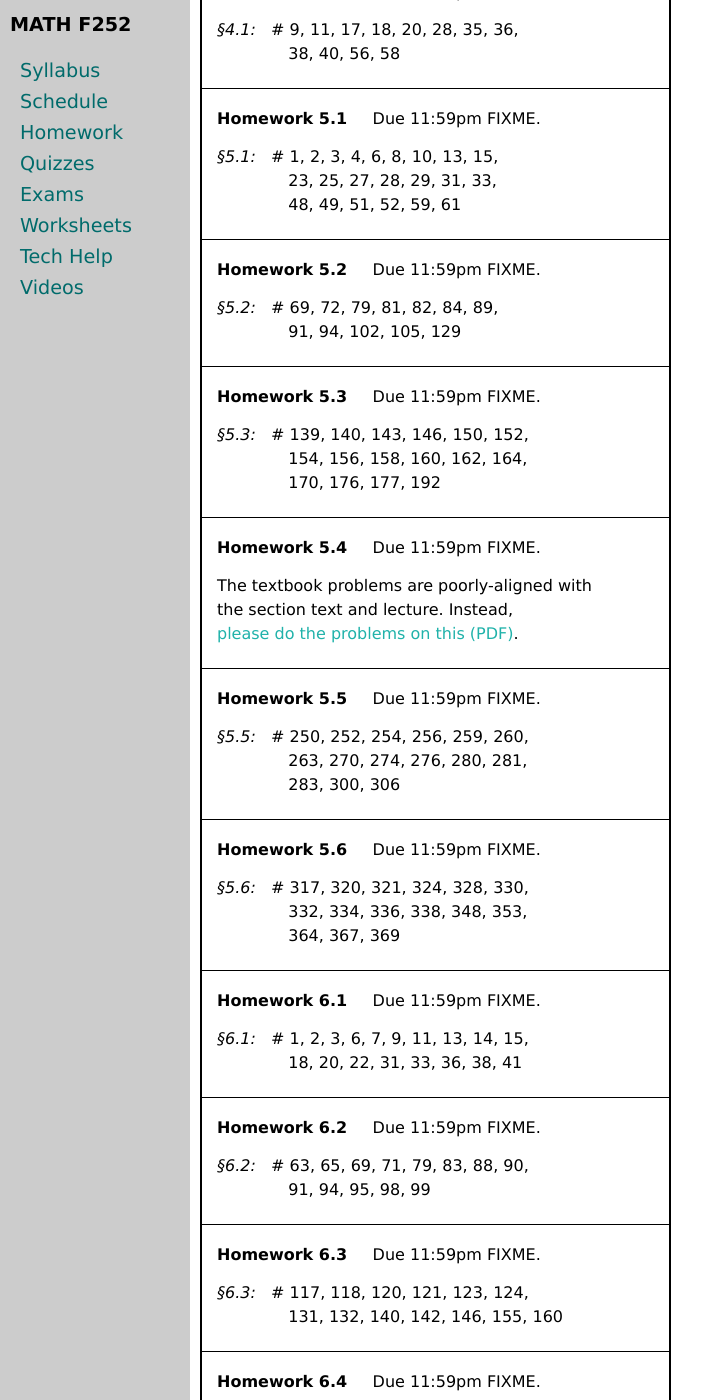
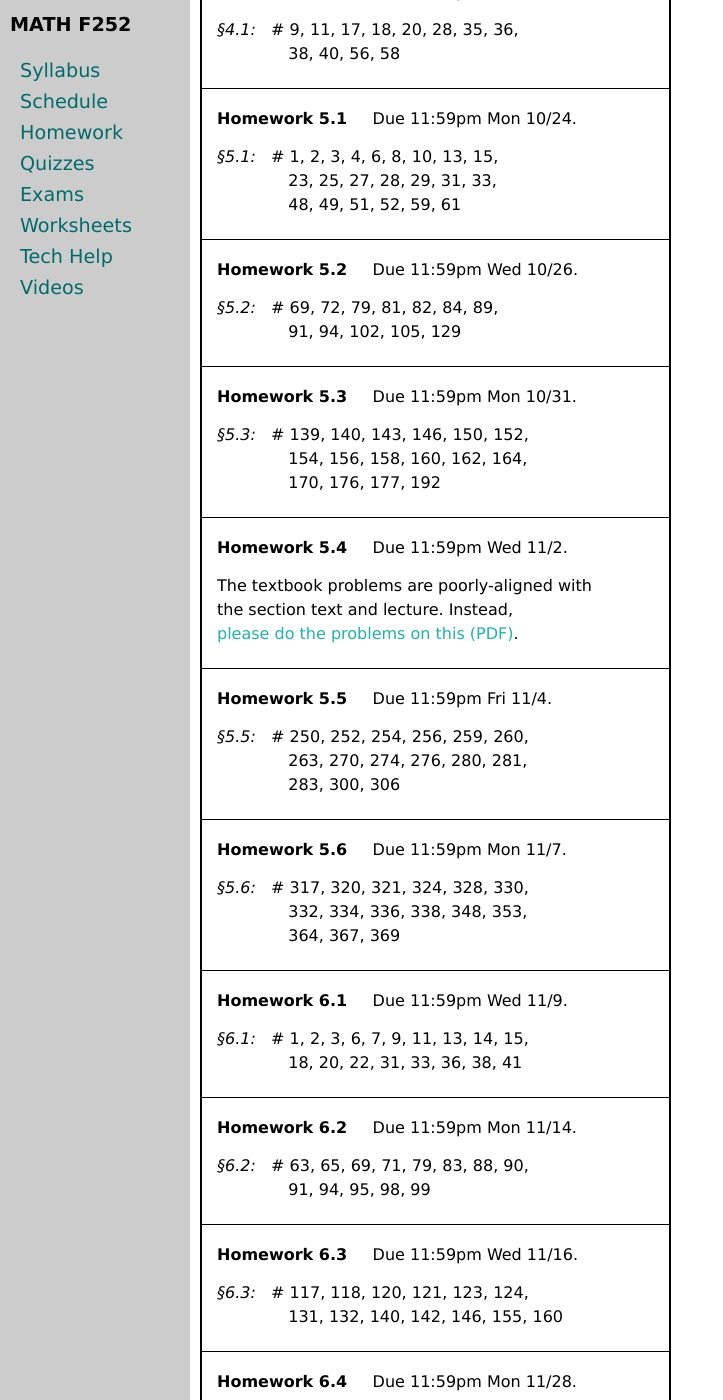
Before and after one commit to uaf-math/calc2, a Jekyll site: the page built from homework.md, in a window 1280 px wide and 1400 px high, scrolled down 2518 px. Shown: the whole window, without its empty margins (0-723 px from the left). Built offline with Jekyll 4.4.1, drawn with Linux system fonts in a browser that asks for light colours; some of the changed text lies outside the part shown.

Commit message:
fill in all homework due dates

```diff
--- a/_data/homework.yml
+++ b/_data/homework.yml
@@ -1,4 +1,4 @@
-semester: Spring 2022
+semester: Fall 2022
 home: assets/homework/F22
 homework:
 - name: Homework 2.1
@@ -95,95 +95,95 @@ homework:
     cont: 361, 363, 364, 365, 367, 374,
     contcont: 377, 394, 398, 402
 - name: Homework 4.1
-  due: 11:59pm FIXME
+  due: 11:59pm Wed 10/19
   sections:
   - section: 4.1
     problems: 9, 11, 17, 18, 20, 28, 35, 36,
     cont: 38, 40, 56, 58
 - name: Homework 5.1
-  due: 11:59pm FIXME
+  due: 11:59pm Mon 10/24
   sections:
   - section: 5.1
     problems: 1, 2, 3, 4, 6, 8, 10, 13, 15,
     cont: 23, 25, 27, 28, 29, 31, 33,
     contcont: 48, 49, 51, 52, 59, 61
 - name: Homework 5.2
-  due: 11:59pm FIXME
+  due: 11:59pm Wed 10/26
   sections:
   - section: 5.2
     problems: 69, 72, 79, 81, 82, 84, 89,
     cont: 91, 94, 102, 105, 129
 - name: Homework 5.3
-  due: 11:59pm FIXME
+  due: 11:59pm Mon 10/31
   sections:
   - section: 5.3
     problems: 139, 140, 143, 146, 150, 152,
     cont: 154, 156, 158, 160, 162, 164,
     contcont: 170, 176, 177, 192
 - name: Homework 5.4
-  due: 11:59pm FIXME
+  due: 11:59pm Wed 11/2
   override: override5p4.pdf
 - name: Homework 5.5
-  due: 11:59pm FIXME
+  due: 11:59pm Fri 11/4
   sections:
   - section: 5.5
     problems: 250, 252, 254, 256, 259, 260,
     cont: 263, 270, 274, 276, 280, 281,
     contcont: 283, 300, 306
 - name: Homework 5.6
-  due: 11:59pm FIXME
+  due: 11:59pm Mon 11/7
   sections:
   - section: 5.6
     problems: 317, 320, 321, 324, 328, 330,
     cont: 332, 334, 336, 338, 348, 353,
     contcont: 364, 367, 369
 - name: Homework 6.1
-  due: 11:59pm FIXME
+  due: 11:59pm Wed 11/9
   sections:
   - section: 6.1
     problems: 1, 2, 3, 6, 7, 9, 11, 13, 14, 15,
     cont: 18, 20, 22, 31, 33, 36, 38, 41
 - name: Homework 6.2
-  due: 11:59pm FIXME
+  due: 11:59pm Mon 11/14
   sections:
   - section: 6.2
     problems: 63, 65, 69, 71, 79, 83, 88, 90,
     cont: 91, 94, 95, 98, 99
 - name: Homework 6.3
-  due: 11:59pm FIXME
+  due: 11:59pm Wed 11/16
   sections:
   - section: 6.3
     problems: 117, 118, 120, 121, 123, 124,
     cont: 131, 132, 140, 142, 146, 155, 160
 - name: Homework 6.4
-  due: 11:59pm FIXME
+  due: 11:59pm Mon 11/28
   sections:
   - section: 6.4
     problems: 175, 176, 202, 203, 204, 207,
     cont: 209, 210, 211, 215, 226, 231
     contcont: 234, 235
 - name: Homework 7.1
-  due: 11:59pm FIXME
+  due: 11:59pm Wed 11/30
   sections:
   - section: 7.1
     problems: 1, 2, 5, 6, 8, 13, 17, 19,
     cont: 21, 26, 28, 35, (rect. form = elim. parameter)
     contcont: 39, 43, 49, 51, 54, 59
 - name: Homework 7.2
-  due: 11:59pm FIXME
+  due: 11:59pm Mon 12/5
   sections:
   - section: 7.2
     problems: 64, 67, 68, 72, 76, 79, 84, 85, 90,
     cont: 100, 102, 109, 113, 115, 116
 - name: Homework 7.3
-  due: 11:59pm FIXME
+  due: 11:59pm Wed 12/7
   sections:
   - section: 7.3
     problems: 125, 131, 133, 135, 136, 139, 144, 146,
     cont: 152, 154, 155, 156, 158, 160, 162, 164,
     contcont: 165, 167, 168, 172, 177, 178
 - name: Homework 7.4
-  due: 11:59pm FIXME
+  due: 11:59pm Mon 12/12
   sections:
   - section: 7.4
     problems: 188, 189, 190, 192, 196, 199, 218,
```
